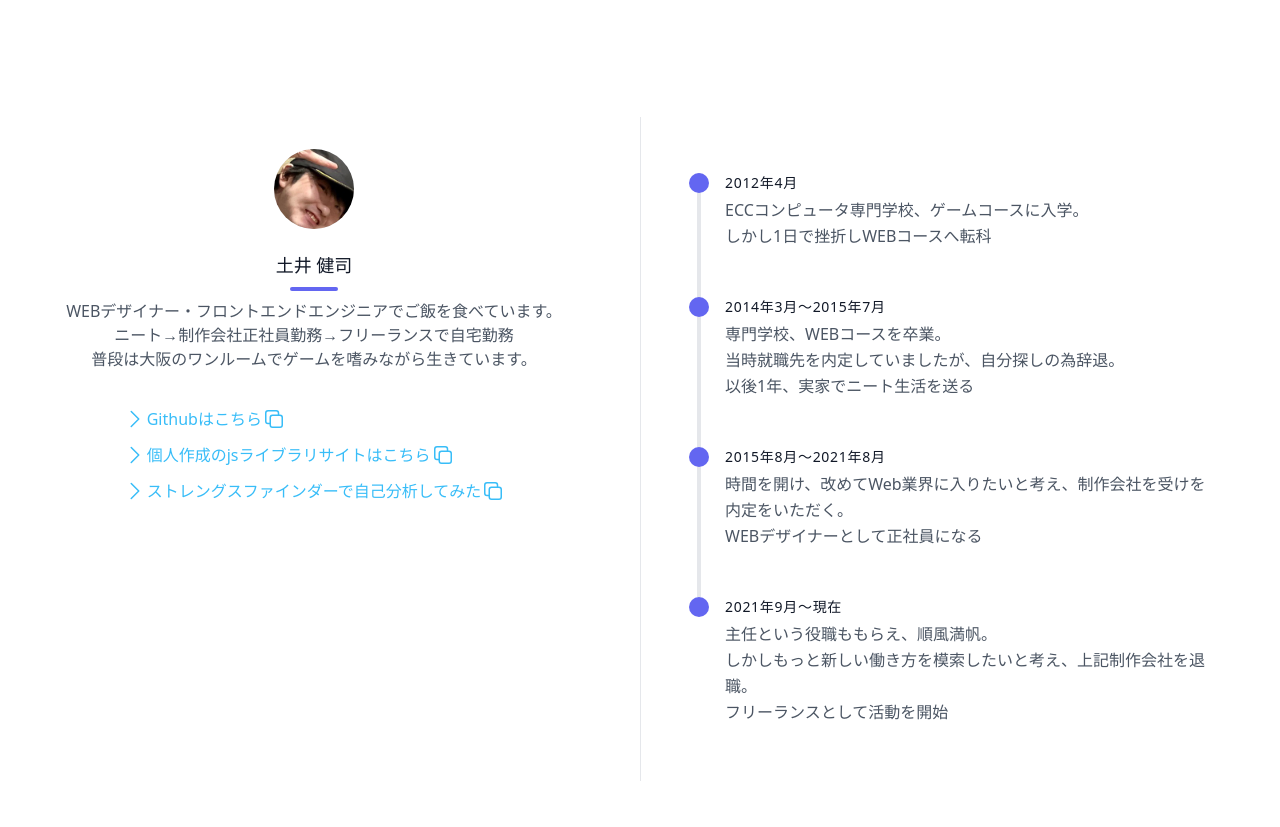
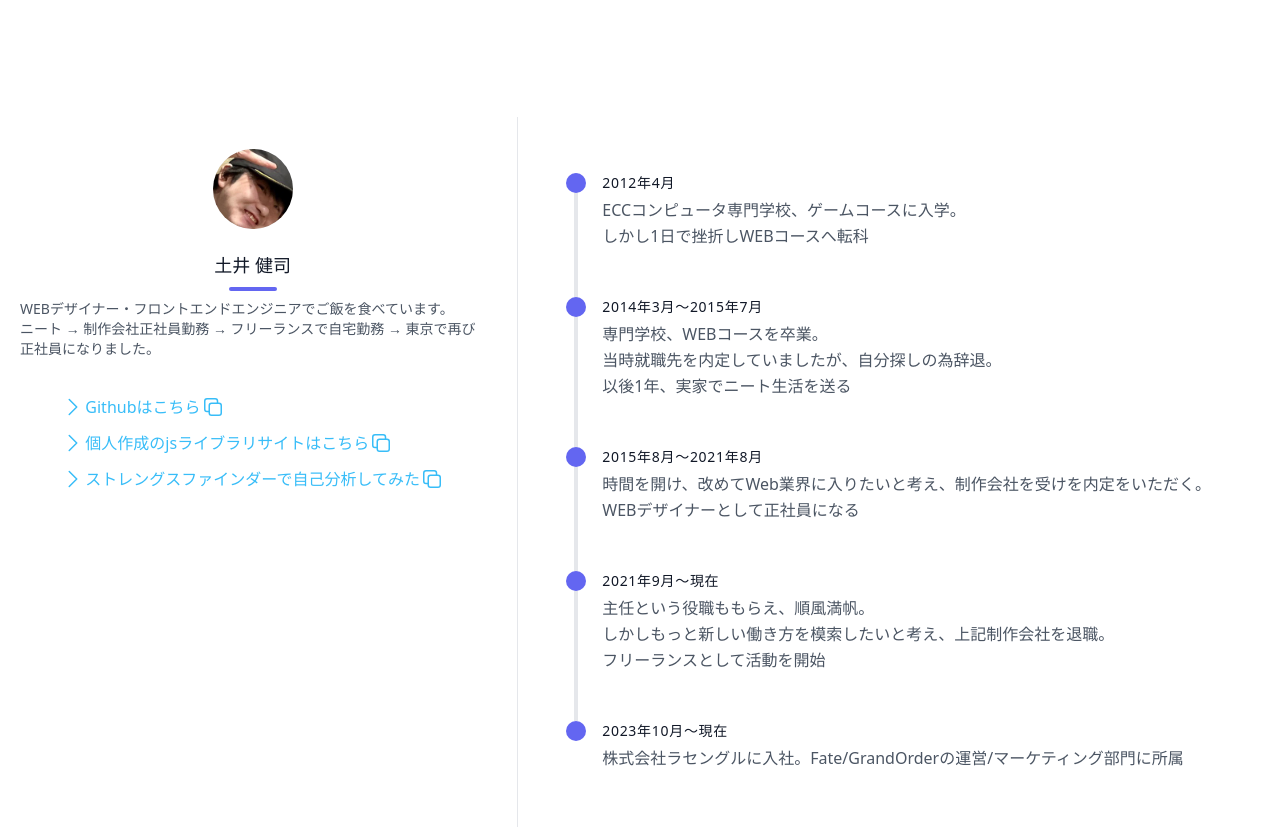
Before and after one commit to iodein-jk/portfolio, a Gatsby site: page /about in a window 1280 px wide. Shown: the part 239-1066 px from the top of the page. Built offline with nearby package versions, Linux system fonts and the light colour scheme; Gatsby itself is replaced by a stand-in of ours.

Commit message:
プロフィール追加

```diff
--- a/src/pages/about.js
+++ b/src/pages/about.js
@@ -27,9 +27,8 @@ const SecondPage = () => (
                   <h2 class="font-medium title-font mt-4 text-gray-900 text-lg text-center">土井 健司</h2>
                   <div class="w-12 h-1 bg-indigo-500 rounded mt-2 mb-2"></div>
                   <div class="flex justify-center flex-col items-center">
-                    <p class="text-base text-left md:text-center">WEBデザイナー・フロントエンドエンジニアでご飯を食べています。
-                    <br />ニート→制作会社正社員勤務→フリーランスで自宅勤務
-                    <br />普段は大阪のワンルームでゲームを嗜みながら生きています。</p>
+                    <p class="text-base text-left text-sm">WEBデザイナー・フロントエンドエンジニアでご飯を食べています。
+                    <br />ニート → 制作会社正社員勤務 → フリーランスで自宅勤務 → 東京で再び正社員になりました。</p>
                     <ul class="mt-6">
                       <li class="my-3">
                         <a href="https://github.com/iodein-jk" target="_blank" class="flex items-center text-sky-400 hover:underline">
@@ -74,7 +73,7 @@ const SecondPage = () => (
                   </div>
                 </div>
               </div>
-              <div class="sm:w-2/4 sm:pl-8 sm:py-8 sm:border-l border-gray-200 sm:border-t-0 border-t mt-4 pt-4 sm:mt-0 text-center sm:text-left">
+              <div class="sm:w-3/4 sm:pl-8 sm:py-8 sm:border-l border-gray-200 sm:border-t-0 border-t mt-4 pt-4 sm:mt-0 text-center sm:text-left">
                 <div class="w-full text-left md:pr-10 md:py-6 pl-4">
                   <div class="flex relative pb-12">
                     <div class="h-full w-5 absolute inset-0 flex items-center justify-center">
@@ -109,12 +108,23 @@ const SecondPage = () => (
                       <p class="leading-relaxed">時間を開け、改めてWeb業界に入りたいと考え、制作会社を受けを内定をいただく。<br />WEBデザイナーとして正社員になる</p>
                     </div>
                   </div>
-                  <div class="flex relative">
+                  <div class="flex relative pb-12">
+                    <div class="h-full w-5 absolute inset-0 flex items-center justify-center">
+                      <div class="h-full w-1 bg-gray-200 pointer-events-none"></div>
+                    </div>
                     <div class="flex-shrink-0 w-5 h-5 rounded-full bg-indigo-500 inline-flex items-center justify-center text-white relative z-10">
                     </div>
                     <div class="flex-grow pl-4">
                       <h2 class="font-medium title-font text-sm text-gray-900 mb-1 tracking-wider">2021年9月〜現在</h2>
                       <p class="leading-relaxed">主任という役職ももらえ、順風満帆。<br />しかしもっと新しい働き方を模索したいと考え、上記制作会社を退職。<br />フリーランスとして活動を開始</p>
+                    </div>
+                  </div>
+                  <div class="flex relative">
+                    <div class="flex-shrink-0 w-5 h-5 rounded-full bg-indigo-500 inline-flex items-center justify-center text-white relative z-10">
+                    </div>
+                    <div class="flex-grow pl-4">
+                      <h2 class="font-medium title-font text-sm text-gray-900 mb-1 tracking-wider">2023年10月〜現在</h2>
+                      <p class="leading-relaxed">株式会社ラセングルに入社。Fate/GrandOrderの運営/マーケティング部門に所属</p>
                     </div>
                   </div>
                 </div>
```
